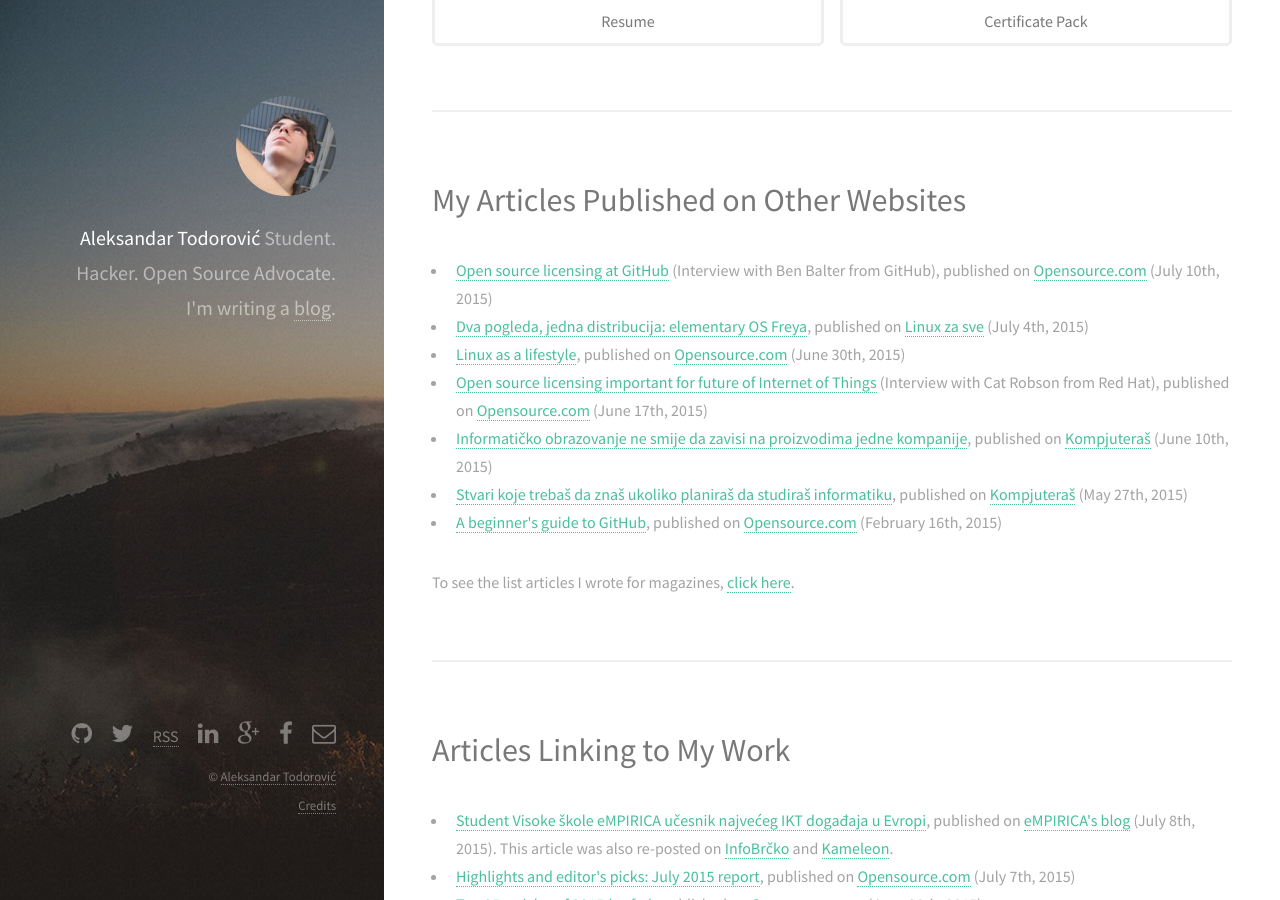
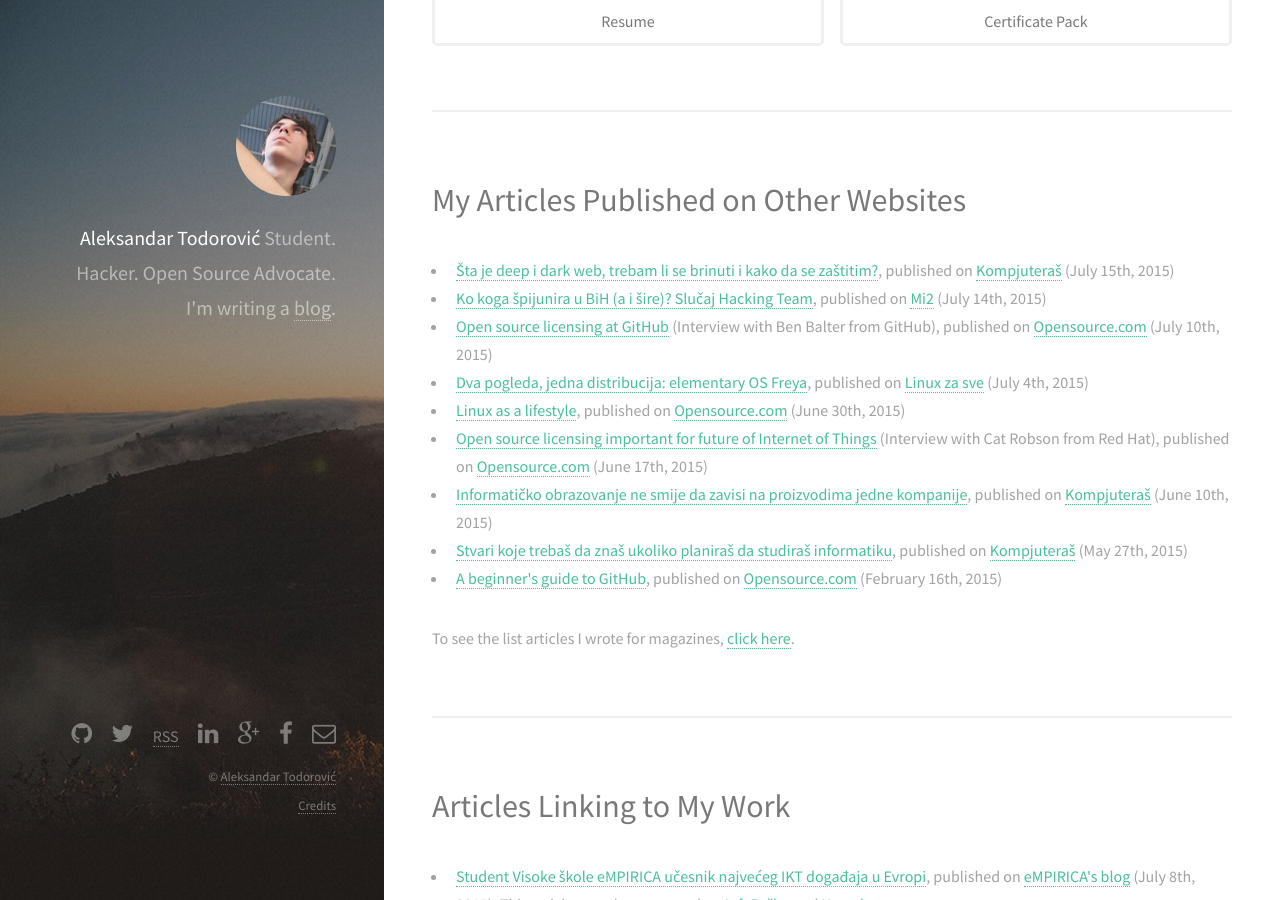
Before and after one commit to inputsh/bs.r3bl.me, a Jekyll site: the page built from index.html, in a window 1280 px wide and 900 px high, scrolled down 427 px. Built offline with Jekyll 4.4.1, drawn with Linux system fonts in a browser that asks for light colours.

Commit message:
Removed target="_blank" from links and added two new articles.

```diff
--- a/index.html
+++ b/index.html
@@ -9,9 +9,9 @@
     <!-- SUMMARY -->
     <section>
       <p style="text-align:center; font-size: 120%;">
-        I'm an <a href="http://r3bl.github.io/en/open-source-advocacy" target="_blank">Open Source Advocate</a> with a huge passion in Artificial Intelligence and Cyber Security.
-        I'm <a href="https://r3bl.github.io/en/partnership-with-opensource-dot-com/">a new Community Moderator</a> for <a href="http://opensource.com/" target="_blank">Opensource.com</a>.
-        I love contributing to open source projects (mostly <a href="http://opensource.com/business/14/12/8-ways-contribute-open-source-without-writing-code" target="_blank">without writing code</a>).
+        I'm an <a href="http://r3bl.github.io/en/open-source-advocacy">Open Source Advocate</a> with a huge passion in Artificial Intelligence and Cyber Security.
+        I'm <a href="https://r3bl.github.io/en/partnership-with-opensource-dot-com/">a new Community Moderator</a> for <a href="http://opensource.com/">Opensource.com</a>.
+        I love contributing to open source projects (mostly <a href="http://opensource.com/business/14/12/8-ways-contribute-open-source-without-writing-code">without writing code</a>).
         I contributed to a couple of worldy-known open source projects such as <a href="http://reddit.com/">reddit</a>, <a href="https://elementary.io/">elementary OS</a>, and <a href="https://www.torproject.org/">Tor Project</a>.
       </p>
       <p style="text-align:center; font-size: 120%;">
@@ -34,30 +34,32 @@
     <section>
       <h1>My Articles Published on Other Websites</h1>
       <ul>
-        <li><a href="http://opensource.com/life/15/7/interview-ben-balter-github">Open source licensing at GitHub</a> (Interview with Ben Balter from GitHub), published on <a href="http://opensource.com" target="_blank">Opensource.com</a> (July 10th, 2015)</li>
-        <li><a href="http://www.linuxzasve.com/dva-pogleda-jedna-distribucija-elementary-os-freya" target="_blank">Dva pogleda, jedna distribucija: elementary OS Freya</a>, published on <a href="http://linuxzasve.com/" target="_blank">Linux za sve</a> (July 4th, 2015)</li>
-        <li><a href="http://opensource.com/life/15/6/my-linux-story-Aleksandar-Todorovic" target="_blank">Linux as a lifestyle</a>, published on <a href="http://opensource.com" target="_blank">Opensource.com</a> (June 30th, 2015)</li>
-        <li><a href="http://opensource.com/business/15/6/interview-cat-robson-red-hat" target="_blank">Open source licensing important for future of Internet of Things</a> (Interview with Cat Robson from Red Hat), published on <a href="http://opensource.com" target="_blank">Opensource.com</a> (June 17th, 2015)</li>
-        <li><a href="http://kompjuteras.com/informaticko-obrazovanje-ne-smije-da-zavisi-na-proizvodima-jedne-kompanije/" target="_blank">Informatičko obrazovanje ne smije da zavisi na proizvodima jedne kompanije</a>, published on <a href="http://kompjuteras.com/" target="_blank">Kompjuteraš</a> (June 10th, 2015)</li>
-        <li><a href="http://kompjuteras.com/stvari-koje-trebas-da-znas-ukoliko-planiras-da-studiras-informatiku/" target="_blank">Stvari koje trebaš da znaš ukoliko planiraš da studiraš informatiku</a>, published on <a href="http://kompjuteras.com/" target="_blank">Kompjuteraš</a> (May 27th, 2015)</li>
-        <li><a href="http://opensource.com/life/15/2/beginners-guide-github" target="_blank">A beginner's guide to GitHub</a>, published on <a href="http://opensource.com" target="_blank">Opensource.com</a> (February 16th, 2015)</li>
+        <li><a href="http://kompjuteras.com/sta-je-deep-dark-web-trebam-li-se-brinuti-kako-da-se-zastitim/">Šta je deep i dark web, trebam li se brinuti i kako da se zaštitim?</a>, published on <a href="http://kompjuteras.com">Kompjuteraš</a> (July 15th, 2015)</li>
+        <li><a href="http://www.mi2.ba/vijesti/koga-spijunira-bih-sire-slucaj-hacking-team/">Ko koga špijunira u BiH (a i šire)? Slučaj Hacking Team</a>, published on <a href="http://www.mi2.ba/">Mi2</a> (July 14th, 2015)</li>
+        <li><a href="http://opensource.com/life/15/7/interview-ben-balter-github">Open source licensing at GitHub</a> (Interview with Ben Balter from GitHub), published on <a href="http://opensource.com">Opensource.com</a> (July 10th, 2015)</li>
+        <li><a href="http://www.linuxzasve.com/dva-pogleda-jedna-distribucija-elementary-os-freya">Dva pogleda, jedna distribucija: elementary OS Freya</a>, published on <a href="http://linuxzasve.com/">Linux za sve</a> (July 4th, 2015)</li>
+        <li><a href="http://opensource.com/life/15/6/my-linux-story-Aleksandar-Todorovic">Linux as a lifestyle</a>, published on <a href="http://opensource.com">Opensource.com</a> (June 30th, 2015)</li>
+        <li><a href="http://opensource.com/business/15/6/interview-cat-robson-red-hat">Open source licensing important for future of Internet of Things</a> (Interview with Cat Robson from Red Hat), published on <a href="http://opensource.com">Opensource.com</a> (June 17th, 2015)</li>
+        <li><a href="http://kompjuteras.com/informaticko-obrazovanje-ne-smije-da-zavisi-na-proizvodima-jedne-kompanije/">Informatičko obrazovanje ne smije da zavisi na proizvodima jedne kompanije</a>, published on <a href="http://kompjuteras.com/">Kompjuteraš</a> (June 10th, 2015)</li>
+        <li><a href="http://kompjuteras.com/stvari-koje-trebas-da-znas-ukoliko-planiras-da-studiras-informatiku/">Stvari koje trebaš da znaš ukoliko planiraš da studiraš informatiku</a>, published on <a href="http://kompjuteras.com/">Kompjuteraš</a> (May 27th, 2015)</li>
+        <li><a href="http://opensource.com/life/15/2/beginners-guide-github">A beginner's guide to GitHub</a>, published on <a href="http://opensource.com">Opensource.com</a> (February 16th, 2015)</li>
       </ul>
-      <p>To see the list articles I wrote for magazines, <a href="https://r3bl.github.io/my-articles/my-articles.html#articles-in-magazines" target="_blank">click here</a>.</p>
+      <p>To see the list articles I wrote for magazines, <a href="https://r3bl.github.io/my-articles/my-articles.html#articles-in-magazines">click here</a>.</p>
     </section>
 
     <section>
       <h1 href="#articles-linking-to-my-work">Articles Linking to My Work</h1>
       <ul>
         <li><a href="http://www.empirica.ba/index.php/aktuelne-vijesti/490-student-visoke-skole-empirica-ucesnik-najveceg-ikt-dogadaja-u-evropi">Student Visoke škole eMPIRICA učesnik najvećeg IKT događaja u Evropi</a>, published on <a href="http://empirica.ba/index.php/aktuelne-vijesti">eMPIRICA's blog</a> (July 8th, 2015). This article was also re-posted on <a href="http://www.infobrcko.com/vijesti-iz-bih/11338-student-visoke-%C5%A1kole-empirica-u%C4%8Desnik-najve%C4%87eg-ikt-doga%C4%91aja-u-evropi.html">InfoBrčko</a> and <a href="http://www.kameleon.ba/index.php/lifestyle/Student-Visoke-skole-eMPIRICA-ucesnik-najveceg-IKT-dogadaja-u-Evropi-">Kameleon</a>.</li>
-        <li><a href="https://opensource.com/life/15/7/community-report-july-2015" target="_blank">Highlights and editor's picks: July 2015 report</a>, published on <a href="http://opensource.com" target="_blank">Opensource.com</a> (July 7th, 2015)</li>
-        <li><a href="http://opensource.com/life/15/6/top-25-articles-2015-so-far" target="_blank">Top 25 articles of 2015 (so far)</a>, published on <a href="http://opensource.com" target="_blank">Opensource.com</a> (June 30th, 2015)</li>
-        <li><a href="https://www.careerdean.com/blog/composing-a-rockin-resume/" target="_blank">Composing a Rockin’ Resume</a>, published on <a href="https://www.careerdean.com/" target="_blank">CareerDean</a> (June 11th, 2015)</li>
-        <li><a href="http://opensource.com/community/15/5/community-report-june-2015" target="_blank">Highlights and editor’s picks: June 2015 report</a>, published on <a href="http://opensource.com" target="_blank">Opensource.com</a> (June 10th, 2015)</li>
-        <li><a href="http://kompjuteras.com/odlicni-domaci-blogovi-koje-pratim-preporucujem/" target="_blank">Odlični domaći IT blogovi koje pratim i preporučujem</a>, published on <a href="http://kompjuteras.com/" target="_blank">Kompjuteraš</a> (April 6th, 2015)</li>
-        <li><a href="http://opensource.com/community-report-march-2015" target="_blank">Highlights and editor's picks: March 2015 report</a>, published on <a href="http://opensource.com/" target="_blank">Opensource.com</a> (March 9th, 2015)</li>
-        <li><a href="http://opensource.com/life/15/2/top-5-articles-week-february-20" target="_blank">Top 5: GitHub, NGINX, and the Free Software Foundation</a>, published on <a href="http://opensource.com/" target="_blank">Opensource.com</a> (February 20th, 2015)</li>
+        <li><a href="https://opensource.com/life/15/7/community-report-july-2015">Highlights and editor's picks: July 2015 report</a>, published on <a href="http://opensource.com">Opensource.com</a> (July 7th, 2015)</li>
+        <li><a href="http://opensource.com/life/15/6/top-25-articles-2015-so-far">Top 25 articles of 2015 (so far)</a>, published on <a href="http://opensource.com">Opensource.com</a> (June 30th, 2015)</li>
+        <li><a href="https://www.careerdean.com/blog/composing-a-rockin-resume/">Composing a Rockin’ Resume</a>, published on <a href="https://www.careerdean.com/">CareerDean</a> (June 11th, 2015)</li>
+        <li><a href="http://opensource.com/community/15/5/community-report-june-2015">Highlights and editor’s picks: June 2015 report</a>, published on <a href="http://opensource.com">Opensource.com</a> (June 10th, 2015)</li>
+        <li><a href="http://kompjuteras.com/odlicni-domaci-blogovi-koje-pratim-preporucujem/">Odlični domaći IT blogovi koje pratim i preporučujem</a>, published on <a href="http://kompjuteras.com/">Kompjuteraš</a> (April 6th, 2015)</li>
+        <li><a href="http://opensource.com/community-report-march-2015">Highlights and editor's picks: March 2015 report</a>, published on <a href="http://opensource.com/">Opensource.com</a> (March 9th, 2015)</li>
+        <li><a href="http://opensource.com/life/15/2/top-5-articles-week-february-20">Top 5: GitHub, NGINX, and the Free Software Foundation</a>, published on <a href="http://opensource.com/">Opensource.com</a> (February 20th, 2015)</li>
         <li><a href="http://empirica.ba/index.php/aktuelne-vijesti/464-nasi-studenti-sticu-prakticna-ict-znanja-i-vjestine-vec-od-prve-godine-studija">Naši studenti stiču praktična ICT znanja i vještine već od prve godine studija</a>, published on <a href="http://empirica.ba/index.php/aktuelne-vijesti">eMPIRICA's blog</a> (September 5th, 2015)</li>
-        <li><a href="http://djtechtools.com/2012/03/06/djing-with-a-computer-keyboard/" target="_blank">DJing With A Computer Keyboard</a>, published on <a href="http://djtechtools.com/" target="_blank">DJTechTools</a> (March 6th, 2012)</li>
+        <li><a href="http://djtechtools.com/2012/03/06/djing-with-a-computer-keyboard/">DJing With A Computer Keyboard</a>, published on <a href="http://djtechtools.com/">DJTechTools</a> (March 6th, 2012)</li>
       </ul>
     </section>
 
```
